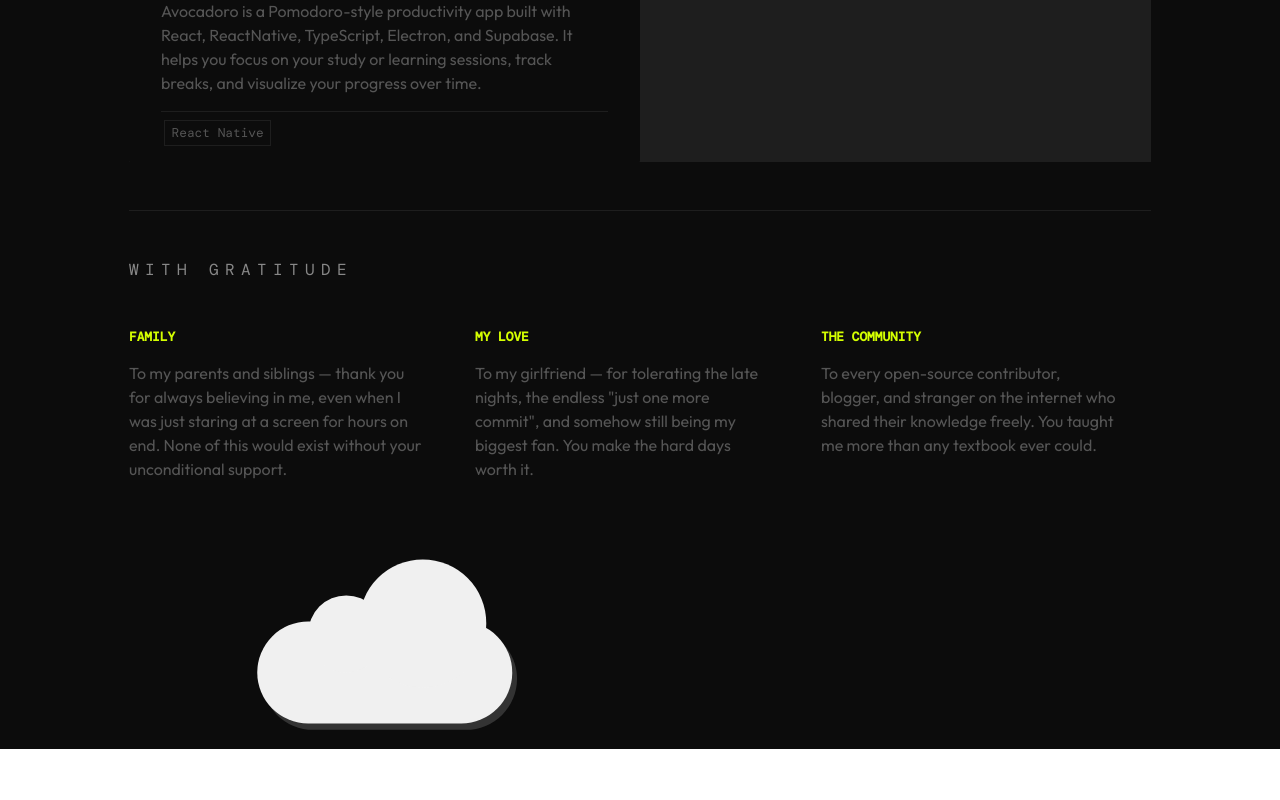
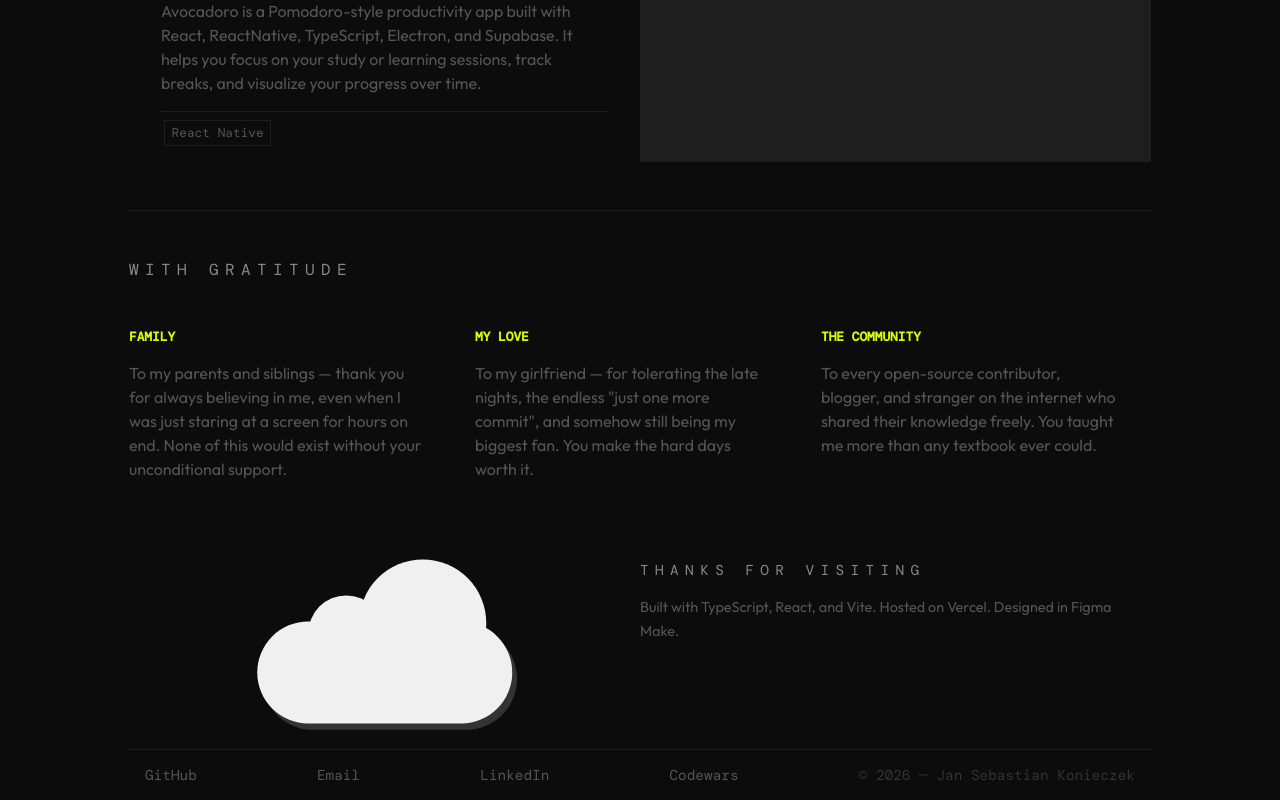
Before and after one commit to koleks92/portfolio, a React (Vite) app: page / in a window 1280 px wide. Shown: the part 2060-2860 px from the top of the page. Before the commit the page ends 2809 px from the top, so only its background shows below. Built offline with nearby package versions, Linux system fonts and the light colour scheme; a web font is replaced by a local one.

Commit message:
feat: Footer v1

```diff
--- a/src/components/Footer/Footer.module.css
+++ b/src/components/Footer/Footer.module.css
@@ -25,7 +25,7 @@
   line-height: 1.5rem;
 }
 
-.lastContainer {
+.extraContainer {
   display: grid;
   grid-template-columns: repeat(auto-fit, minmax(300px, 1fr));
   width: 100%;
@@ -39,9 +39,30 @@
   min-height: 10rem;
 }
 
+.thanksContainer {
+  display: flex;
+  flex-direction: column;
+}
+
+.thanksTitle {
+  font-size: 0.9rem;
+  margin: 1rem 0;
+}
+
+.thanksText {
+  font-size: 0.9rem;
+  line-height: 1.5rem;
+}
+
 .socialContainer {
-  flex: 1;
   display: flex;
-  min-width: 400px;
-  min-height: 10rem;
+  justify-content: space-between;
+  border-top: 1px solid var(--border);
+  padding: 1rem 1rem;
+  font-size: 0.9rem;
 }
+
+.copyrights {
+  font-family: var(--mono);
+  color: var(--text-dark);
+}
--- a/src/components/Footer/Footer.tsx
+++ b/src/components/Footer/Footer.tsx
@@ -1,3 +1,4 @@
+import ArrowUpRight from "../UI/ArrowUpRight";
 import CloudCombined from "./CloudCombined";
 import styles from "./Footer.module.css";
 
@@ -31,12 +32,25 @@ export default function Footer() {
           </p>
         </div>
       </section>
-      <section className={styles.lastContainer}>
+      <section className={styles.extraContainer}>
         <div className={styles.cloudContainer}>
           <CloudCombined />
         </div>
-        <div className={styles.socialContainer}></div>
+        <div className={styles.thanksContainer}>
+          <h2 className={styles.thanksTitle}>THANKS FOR VISITING</h2>
+          <p className={styles.thanksText}>
+            Built with TypeScript, React, and Vite. Hosted on Vercel. Designed
+            in Figma Make.
+          </p>
+        </div>
       </section>
+      <div className={styles.socialContainer}>
+        <a href="https://www.github.com/koleks92">GitHub</a>
+        <a href="mailto:konieczekjan@gmail.com">Email</a>
+        <a href="https://dk.linkedin.com/in/jan-konieczek">LinkedIn</a>
+        <a href="https://codewars.com/users/koleks92">Codewars</a>
+        <p className={styles.copyrights}>© 2026 — Jan Sebastian Konieczek</p>
+      </div>
     </footer>
   );
 }
```
